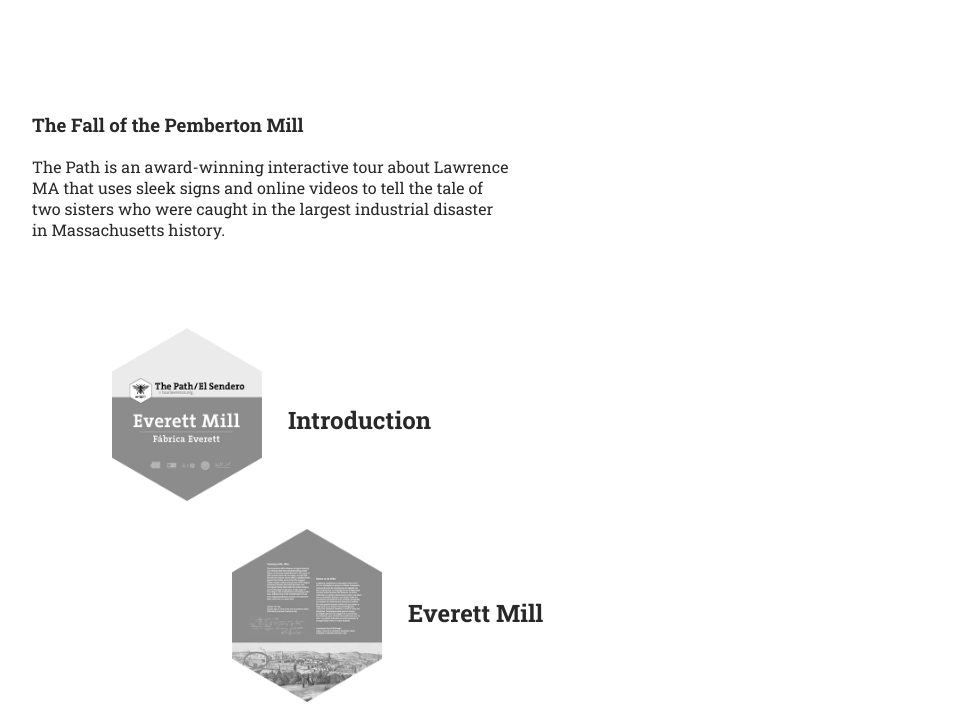
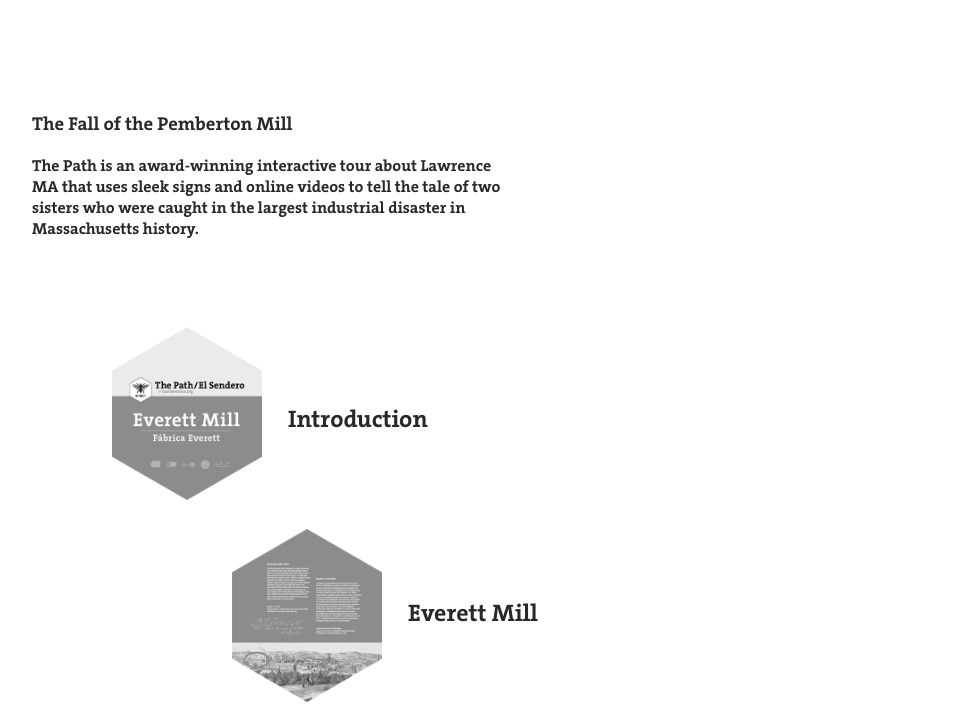
Before and after one commit to twaldorf/tourlawrence, a website: page index.html in a window 1280 px wide. Shown: the part 204-931 px from the top of the page, without its empty margins (128-1103 px from the left). Drawn offline with Linux system fonts and the light colour scheme.

Commit message:
add webfonts from lucasfonts

```diff
--- a/css/less/styles.less
+++ b/css/less/styles.less
@@ -1,22 +1,30 @@
 @bgcolor: #ffffff;
 @textcolor: #282828;
 @grey: #e8e8e8;
-
 @yellow: #ffdc00;
 @green: #6cb43f;
 @ocean: #6aa5af;
 @red: #cf381e;
+@activecolor: @red;
 
-@activecolor: @red;
-@import url('https://fonts.googleapis.com/css?family=Roboto+Slab:400,700');
+@font-face {
+font-family: "TheSerif";
+src: url("TheSerif-LP7Bld.woff2") format('woff2');
+font-weight: normal;
+font-style: normal;
+font-feature-settings: "kern" 1 ,"liga" 1, "calt" 1, "locl" 1;
+}
+
+//please make a favicon
 
 
 body {
   padding: 0;
   margin: 0;
   background-color: @bgcolor;
-  font-family: 'Roboto Slab', 'Museo', 'serif';
-  font-weight: 400;
+  font-family: 'TheSerif', 'Museo', 'serif';
+  font-weight: 300;
+  font-variant-numeric: oldstyle-nums;
   color: @textcolor;
   @media (max-height: 680px), screen and (orientation: portrait) {
     font-size:44px;
```
Also changed, not shown: css/TheSerif-LP7Bld.woff (added), css/TheSerif-LP7Bld.woff2 (added), css/styles.css.
